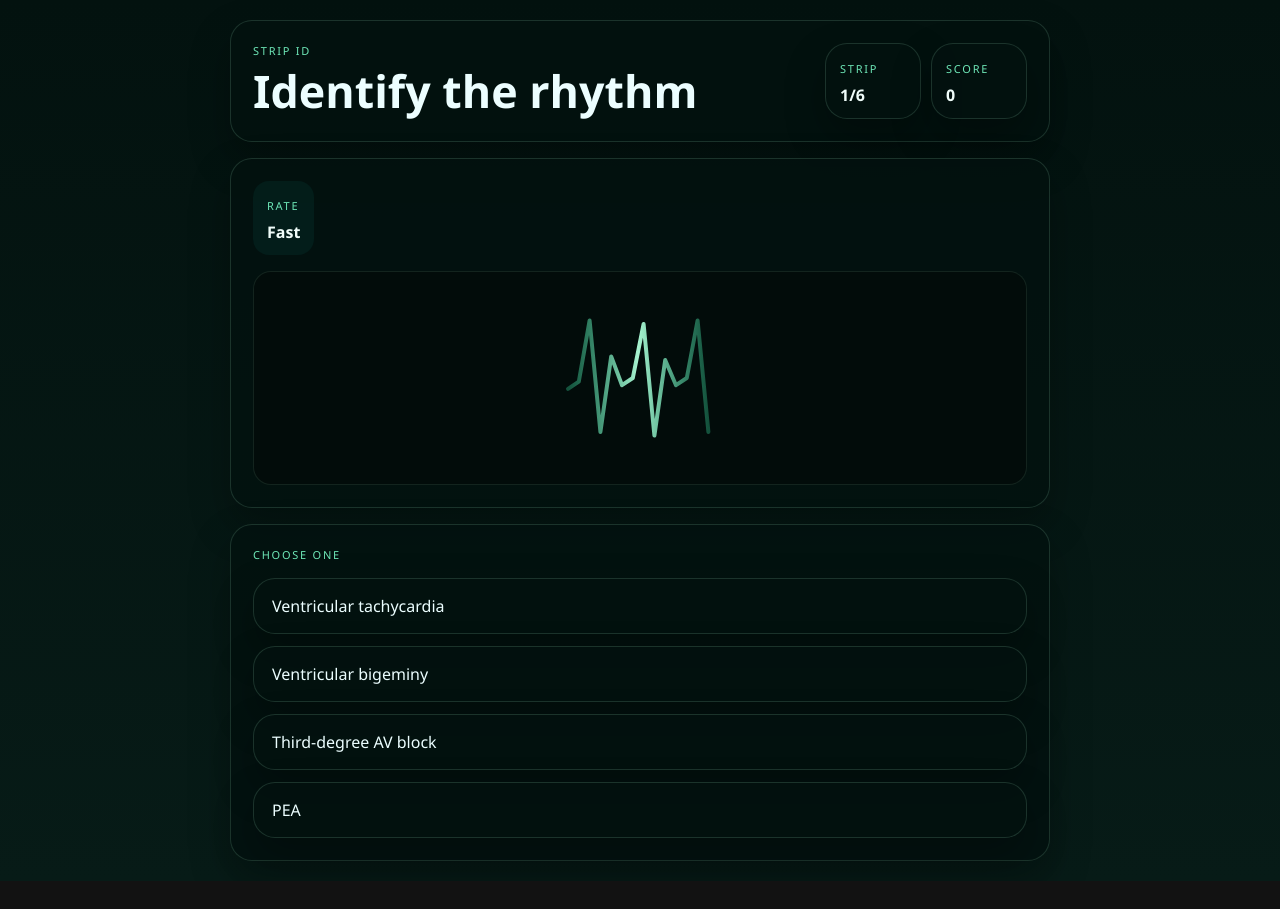
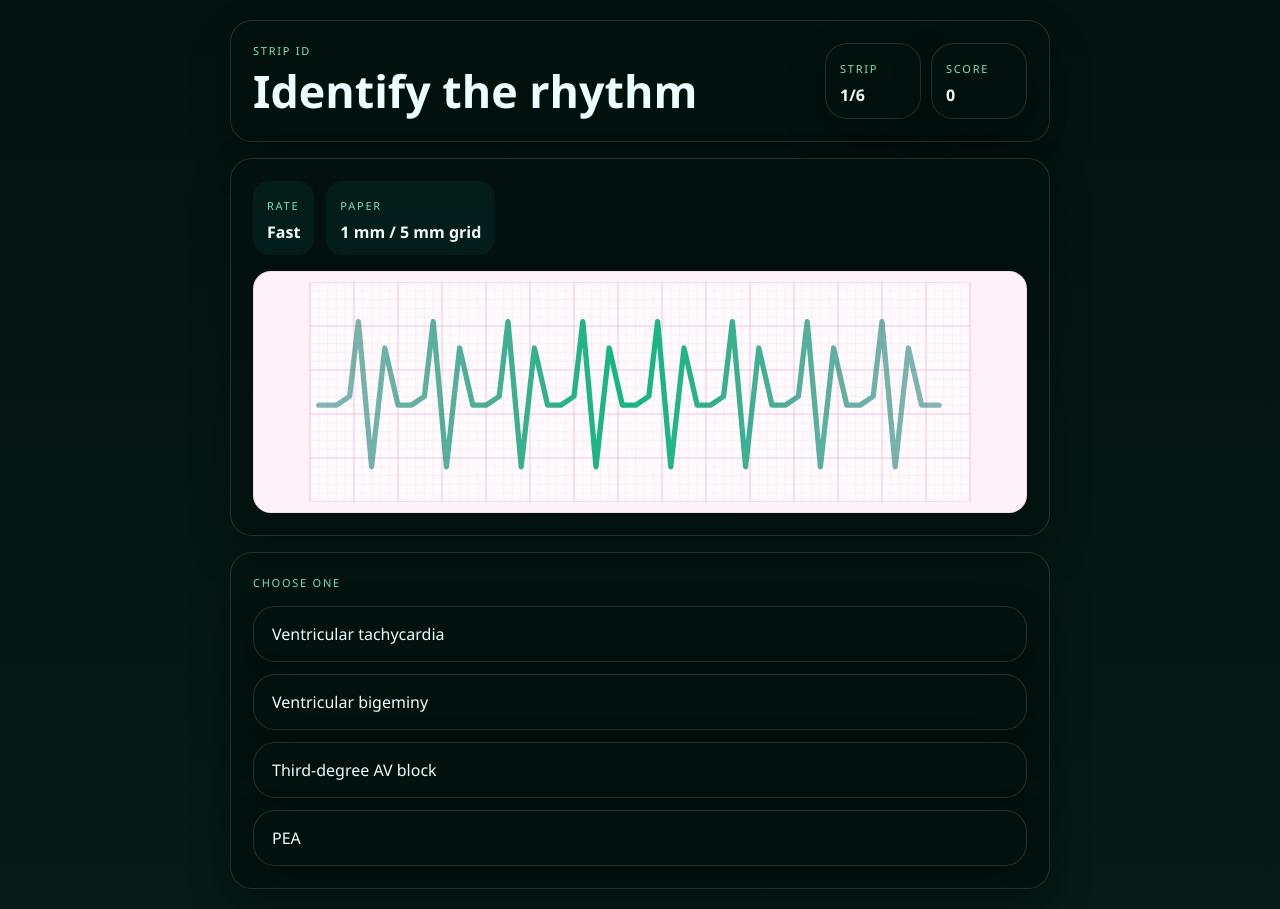
Before and after one commit to Mathewmoslow/vt-rhythm-game, a React (Vite) app: page / in a window 1280 px wide. Before the commit the page ends 881 px from the top, so only its background shows below. Built offline with nearby package versions, Linux system fonts and the light colour scheme.

Commit message:
Render strips on ECG grid paper

```diff
--- a/src/App.jsx
+++ b/src/App.jsx
@@ -6,7 +6,7 @@ const strips = [
     label: 'Ventricular tachycardia',
     rate: 'Fast',
     clue: 'Wide regular tachycardia',
-    ecg: '10,56 16,52 22,18 28,80 34,38 40,54 46,50 52,20 58,82 64,40 70,54 76,50 82,18 88,80',
+    ecg: '4,56 12,56 18,52 22,18 28,84 34,30 40,56 46,56 52,52 56,18 62,84 68,30 74,56 80,56 86,52 90,18 96,84 102,30 108,56 114,56 120,52 124,18 130,84 136,30 142,56 148,56 154,52 158,18 164,84 170,30 176,56 182,56 188,52 192,18 198,84 204,30 210,56 216,56 222,52 226,18 232,84 238,30 244,56 250,56 256,52 260,18 266,84 272,30 278,56 286,56',
     options: ['Ventricular tachycardia', 'Ventricular bigeminy', 'Third-degree AV block', 'PEA'],
     answer: 0,
   },
@@ -15,7 +15,7 @@ const strips = [
     label: 'First-degree AV block',
     rate: 'Slow-normal',
     clue: 'Long fixed PR, every P conducts',
-    ecg: '8,58 12,54 18,58 28,58 34,20 38,78 42,44 52,58 58,58 64,20 68,78 72,44 82,58 88,58',
+    ecg: '4,58 12,58 18,56 22,52 26,56 34,58 42,58 50,58 58,58 66,18 70,84 74,46 82,56 90,58 98,58 106,58 114,58 122,18 126,84 130,46 138,56 146,58 154,58 162,58 170,58 178,18 182,84 186,46 194,56 202,58 210,58 218,58 226,58 234,18 238,84 242,46 250,56 258,58 266,58 274,58 282,58',
     options: ['Second-degree AV block', 'First-degree AV block', 'Sinus tachycardia', 'Ventricular trigeminy'],
     answer: 1,
   },
@@ -24,7 +24,7 @@ const strips = [
     label: 'Second-degree AV block',
     rate: 'Bradycardic',
     clue: 'Progressive delay then dropped beat',
-    ecg: '8,58 14,56 22,58 30,20 34,78 38,44 46,58 54,56 64,58 74,20 78,78 82,44',
+    ecg: '4,58 12,58 18,56 22,52 26,56 34,58 42,58 50,58 58,18 62,84 66,46 74,56 82,58 90,58 98,56 102,52 106,56 114,58 122,58 130,58 138,18 142,84 146,46 154,56 162,58 170,56 174,52 178,56 186,58 194,58 202,56 206,52 210,56 218,58 226,58 234,58 242,58 250,18 254,84 258,46 266,56 274,58 282,58',
     options: ['Second-degree AV block', 'First-degree AV block', 'Third-degree AV block', 'Bigeminy'],
     answer: 0,
   },
@@ -33,7 +33,7 @@ const strips = [
     label: 'Third-degree AV block',
     rate: 'Very slow',
     clue: 'AV dissociation',
-    ecg: '8,58 14,56 20,58 30,22 34,78 38,44 48,56 54,58 60,56 70,22 74,78 78,44 88,58',
+    ecg: '4,58 10,54 16,58 22,54 28,58 34,22 38,84 42,46 50,58 56,54 62,58 68,54 74,58 80,22 84,84 88,46 96,58 102,54 108,58 114,54 120,58 126,22 130,84 134,46 142,58 148,54 154,58 160,54 166,58 172,22 176,84 180,46 188,58 194,54 200,58 206,54 212,58 218,22 222,84 226,46 234,58 240,54 246,58 252,54 258,58 264,22 268,84 272,46 280,58 286,54',
     options: ['Second-degree AV block', 'Ventricular tachycardia', 'Third-degree AV block', 'PEA'],
     answer: 2,
   },
@@ -42,7 +42,7 @@ const strips = [
     label: 'Ventricular bigeminy',
     rate: 'Variable',
     clue: 'Every other beat is a PVC',
-    ecg: '10,58 18,20 22,80 26,42 36,58 44,20 48,80 52,42 62,58 70,20 74,80 78,42',
+    ecg: '4,58 12,58 18,54 22,18 26,84 30,46 38,56 46,58 54,58 62,30 66,82 72,40 80,58 88,58 96,54 100,18 104,84 108,46 116,56 124,58 132,58 140,30 144,82 150,40 158,58 166,58 174,54 178,18 182,84 186,46 194,56 202,58 210,58 218,30 222,82 228,40 236,58 244,58 252,54 256,18 260,84 264,46 272,56 280,58',
     options: ['Ventricular trigeminy', 'Ventricular tachycardia', 'First-degree AV block', 'Ventricular bigeminy'],
     answer: 3,
   },
@@ -51,7 +51,7 @@ const strips = [
     label: 'Ventricular trigeminy',
     rate: 'Variable',
     clue: 'Every third beat is a PVC',
-    ecg: '8,58 16,20 20,78 24,44 34,58 42,20 46,78 50,44 60,58 68,20 72,78 76,44 86,58',
+    ecg: '4,58 12,58 18,54 22,18 26,84 30,46 38,56 46,58 54,54 58,18 62,84 66,46 74,56 82,58 90,58 98,30 102,82 108,40 116,56 124,58 132,54 136,18 140,84 144,46 152,56 160,58 168,58 176,30 180,82 186,40 194,56 202,58 210,54 214,18 218,84 222,46 230,56 238,58 246,58 254,30 258,82 264,40 272,56 280,58',
     options: ['Ventricular bigeminy', 'Ventricular trigeminy', 'Third-degree AV block', 'VT'],
     answer: 1,
   },
@@ -63,6 +63,50 @@ function ScorePill({ label, value }) {
       <span>{label}</span>
       <strong>{value}</strong>
     </div>
+  );
+}
+
+function EcgStrip({ points }) {
+  const smallLines = [];
+  const largeLines = [];
+
+  for (let x = 0; x <= 300; x += 4) {
+    smallLines.push(<line key={`sx-${x}`} x1={x} y1="0" x2={x} y2="100" className="grid-small" />);
+  }
+
+  for (let y = 0; y <= 100; y += 4) {
+    smallLines.push(<line key={`sy-${y}`} x1="0" y1={y} x2="300" y2={y} className="grid-small" />);
+  }
+
+  for (let x = 0; x <= 300; x += 20) {
+    largeLines.push(<line key={`lx-${x}`} x1={x} y1="0" x2={x} y2="100" className="grid-large" />);
+  }
+
+  for (let y = 0; y <= 100; y += 20) {
+    largeLines.push(<line key={`ly-${y}`} x1="0" y1={y} x2="300" y2={y} className="grid-large" />);
+  }
+
+  return (
+    <svg viewBox="0 0 300 100" className="ecg-svg" aria-label="Rhythm strip">
+      <rect x="0" y="0" width="300" height="100" className="strip-background" />
+      {smallLines}
+      {largeLines}
+      <polyline
+        fill="none"
+        stroke="url(#stripLine)"
+        strokeWidth="2.4"
+        strokeLinecap="round"
+        strokeLinejoin="round"
+        points={points}
+      />
+      <defs>
+        <linearGradient id="stripLine" x1="0" y1="0" x2="1" y2="0">
+          <stop offset="0%" stopColor="#0f766e" stopOpacity="0.5" />
+          <stop offset="50%" stopColor="#10b981" stopOpacity="1" />
+          <stop offset="100%" stopColor="#0f766e" stopOpacity="0.5" />
+        </linearGradient>
+      </defs>
+    </svg>
   );
 }
 
@@ -110,26 +154,14 @@ export default function App() {
               <span>Rate</span>
               <strong>{strip.rate}</strong>
             </div>
+            <div className="meta-item">
+              <span>Paper</span>
+              <strong>1 mm / 5 mm grid</strong>
+            </div>
           </div>
 
           <div className="trace-box">
-            <svg viewBox="0 0 100 100" className="ecg-svg" aria-label="Rhythm strip">
-              <defs>
-                <linearGradient id="stripLine" x1="0" y1="0" x2="1" y2="0">
-                  <stop offset="0%" stopColor="#34d399" stopOpacity="0.35" />
-                  <stop offset="50%" stopColor="#a7f3d0" stopOpacity="1" />
-                  <stop offset="100%" stopColor="#34d399" stopOpacity="0.35" />
-                </linearGradient>
-              </defs>
-              <polyline
-                fill="none"
-                stroke="url(#stripLine)"
-                strokeWidth="2.2"
-                strokeLinecap="round"
-                strokeLinejoin="round"
-                points={strip.ecg}
-              />
-            </svg>
+            <EcgStrip points={strip.ecg} />
           </div>
         </section>
 
--- a/src/styles.css
+++ b/src/styles.css
@@ -113,15 +113,29 @@ button {
 
 .trace-box {
   border-radius: 18px;
-  padding: 16px;
-  background: #020c0a;
-  border: 1px solid rgba(167, 243, 208, 0.1);
+  padding: 10px;
+  background: #fdf2f8;
+  border: 1px solid rgba(244, 114, 182, 0.18);
 }
 
 .ecg-svg {
   width: 100%;
-  height: 180px;
+  height: 220px;
   display: block;
+}
+
+.strip-background {
+  fill: #fffafc;
+}
+
+.grid-small {
+  stroke: rgba(244, 114, 182, 0.11);
+  stroke-width: 0.35;
+}
+
+.grid-large {
+  stroke: rgba(244, 114, 182, 0.22);
+  stroke-width: 0.7;
 }
 
 .options-card {
```
